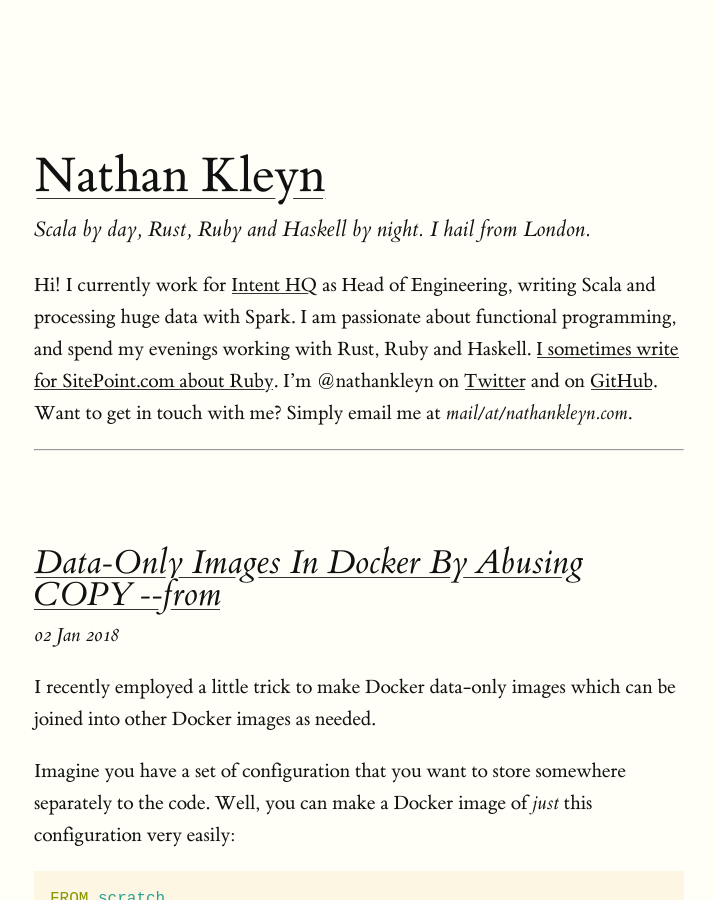
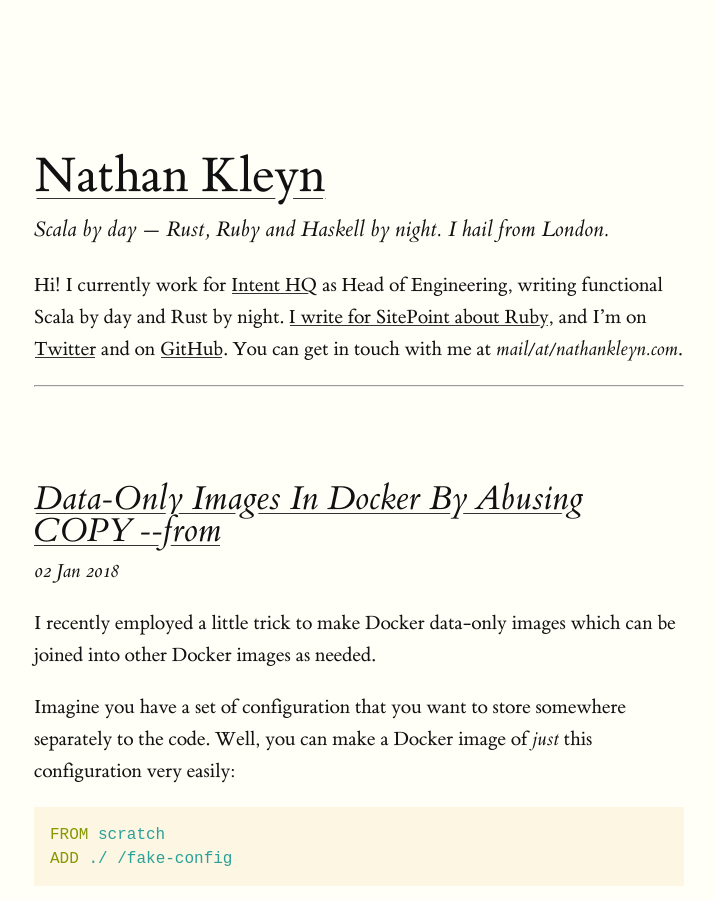
Before and after one commit to nathankleyn/nathankleyn.github.io, a Jekyll site: the page built from index.html, in a window 1280 px wide and 900 px high. Shown: the whole window, without its empty margins (126-841 px from the left). Built offline with Jekyll 4.4.1, drawn with Linux system fonts in a browser that asks for light colours; the list of posts is cut into pages by our own code; some of the changed lines change nothing that is shown.

Commit message:
Make header paragraph smaller.

```diff
--- a/_config.yml
+++ b/_config.yml
@@ -7,14 +7,14 @@
 # Setup
 title: 'Nathan Kleyn'
 tagline: 'The musings of a programming fanatic'
-description: 'Scala by day, Rust, Ruby and Haskell by night. I hail from London.'
-url: http://nathankleyn.com
+description: 'Scala by day — Rust, Ruby and Haskell by night. I hail from London.'
+url: https://nathankleyn.com
 baseurl: /
 include: ['.well-known']
 
 author:
   name: 'Nathan Kleyn'
-  url: https://twitter.com/nathankleyn
+  url: https://nathankleyn.com
 
 plugins:
   - jekyll-paginate
--- a/_includes/about.md
+++ b/_includes/about.md
@@ -1 +1 @@
-Hi! I currently work for [Intent HQ](https://www.intenthq.com/) as Head of Engineering, writing Scala and processing huge data with Spark. I am passionate about functional programming, and spend my evenings working with Rust, Ruby and Haskell. [I sometimes write for SitePoint.com about Ruby](https://www.sitepoint.com/author/nkleyn/). I'm @nathankleyn on [Twitter](https://twitter.com/nathankleyn) and on [GitHub](https://github.com/nathankleyn). Want to get in touch with me? Simply email me at _mail/at/nathankleyn.com_.
+Hi! I currently work for [Intent HQ](https://www.intenthq.com/) as Head of Engineering, writing functional Scala by day and Rust by night. [I write for SitePoint about Ruby](https://www.sitepoint.com/author/nkleyn/), and I'm on [Twitter](https://twitter.com/nathankleyn) and on [GitHub](https://github.com/nathankleyn). You can get in touch with me at _mail/at/nathankleyn.com_.
```
